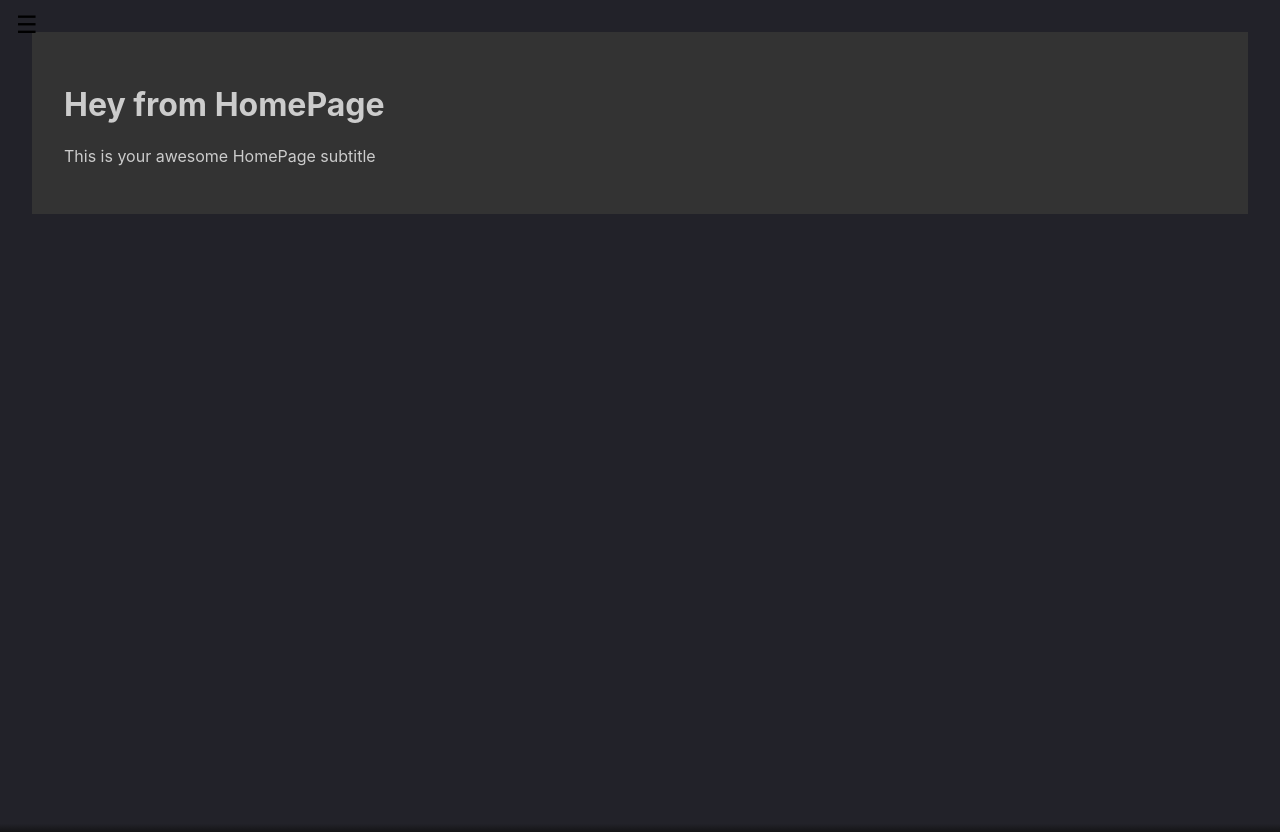
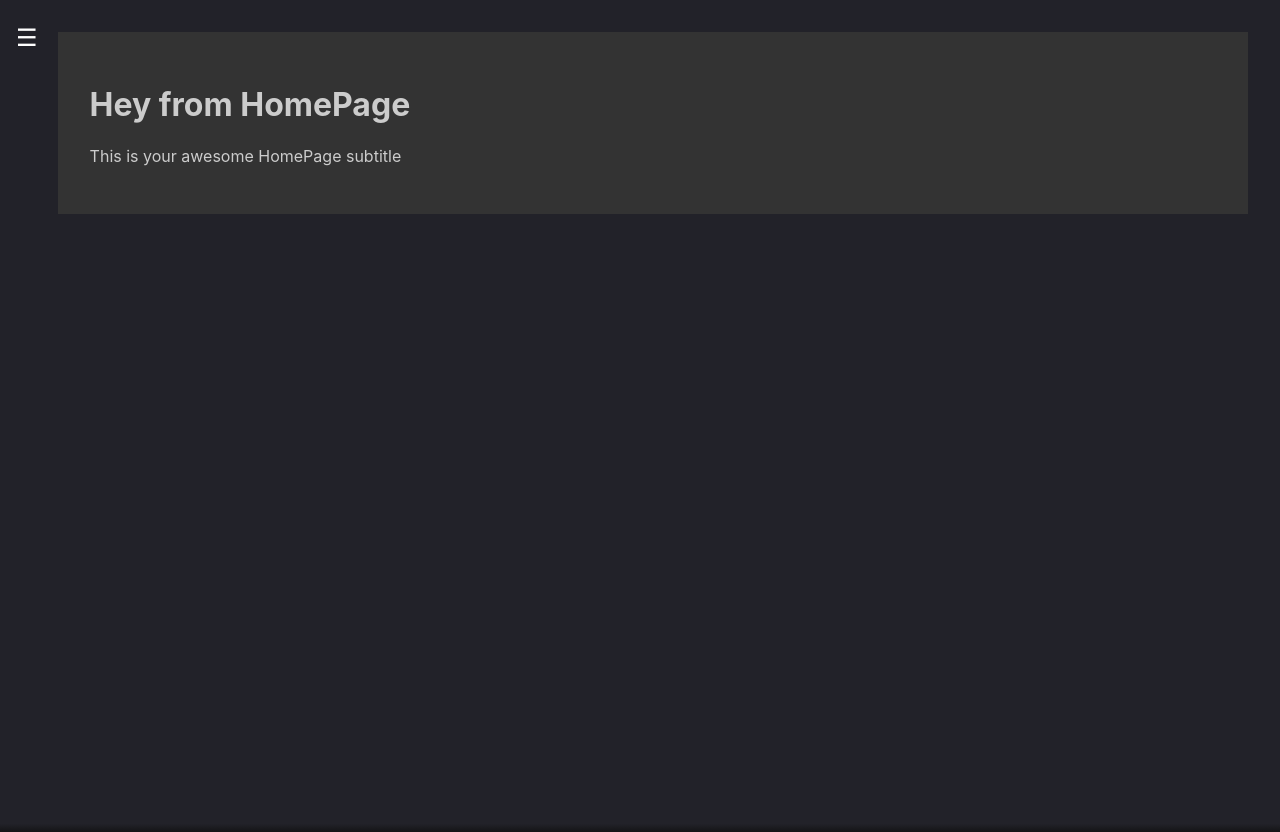
Before and after one commit to abhinaykhalatkar/portfolio_new, a React (Create React App) app in the folder front-end/: page / in a window 1280 px wide. Built offline with nearby package versions, Linux system fonts and the light colour scheme.

Commit message:
cs changes to sidebar

```diff
--- a/front-end/src/App.js
+++ b/front-end/src/App.js
@@ -17,6 +17,7 @@ function App() {
   return (
       <ThemeProvider>
         <Router>
+
           <SideBar passIsSidebarOpen={getIsSidebarOpen}/>
           <motion.div
           className={`page-content ${isSidebarOpen ? 'page-content-collapsed' : ''}`}
@@ -30,6 +31,7 @@ function App() {
             ))}
           </Routes>
         </motion.div>
+
         </Router>
       </ThemeProvider>
   );
--- a/front-end/src/App.scss
+++ b/front-end/src/App.scss
@@ -7,7 +7,9 @@
   background: #e4e4e4;
 }
 .page-content {
+
   transition: margin 0.3s ease-in-out;
+  padding-left: 2%;
 }
 
 .page-content-collapsed {
--- a/front-end/src/Components/SideBar/SideBar.js
+++ b/front-end/src/Components/SideBar/SideBar.js
@@ -17,9 +17,11 @@ const SideBar = ({passIsSidebarOpen}) => {
 
   return (
     <>
+      <div className='t-btn-container'>
       <button className="sidebar-toggle-btn" onClick={handleSidebarToggle}>
         ☰
       </button>
+      </div>
       <motion.div
         className={`sidebar ${isSidebarOpen ? 'open' : ''}`}
         initial={{ x: '-100%' }}
--- a/front-end/src/Components/SideBar/Sidebar.scss
+++ b/front-end/src/Components/SideBar/Sidebar.scss
@@ -1,14 +1,18 @@
 .sidebar-toggle-btn {
-    position: fixed;
-    top: 10px;
+    position: absolute;
+    top: 23px;
     left: 10px;
+    width: 2%;
+    height: auto;
     z-index: 10;
     background-color: transparent;
+    color: #fff;
     border: none;
     font-size: 24px;
     cursor: pointer;
     outline: none;
   }
+
 
   .sidebar {
     position: fixed;
```
Also changed, not shown: 1 other file (tests, documents, lock files or other folders).
